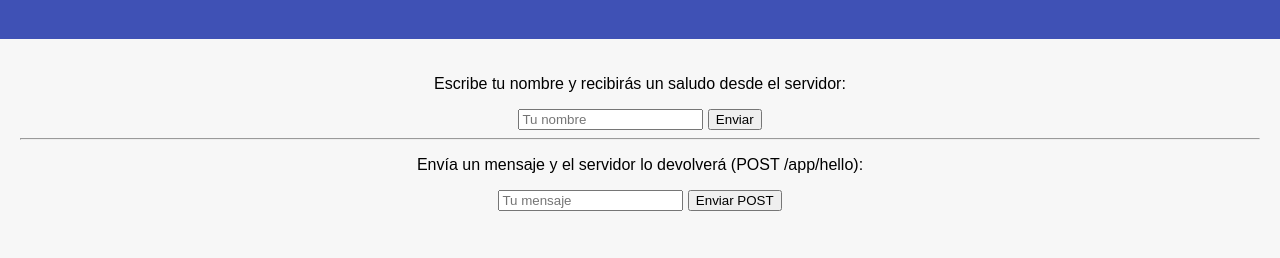
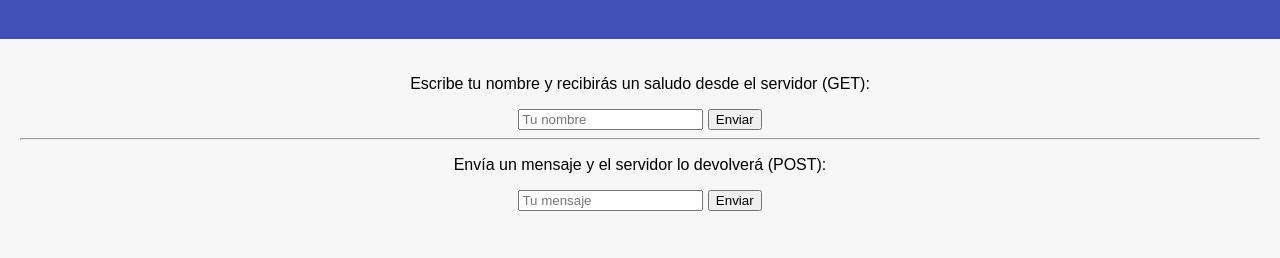
Before and after one commit to SergioBejarano/web-server, a plain HTML site: page www/index.html in a window 1280 px wide. Shown: the part 81-339 px from the top of the page. Drawn offline with Linux system fonts and the light colour scheme.

Commit message:
feat: changes to the text on the website

```diff
--- a/www/index.html
+++ b/www/index.html
@@ -11,16 +11,16 @@
     </header>
 
     <main>
-        <p>Escribe tu nombre y recibirás un saludo desde el servidor:</p>
+        <p>Escribe tu nombre y recibirás un saludo desde el servidor (GET):</p>
         <input type="text" id="name" placeholder="Tu nombre">
         <button onclick="sendGreeting()">Enviar</button>
         <div id="response"></div>
 
         <hr>
 
-        <p>Envía un mensaje y el servidor lo devolverá (POST /app/hello):</p>
+        <p>Envía un mensaje y el servidor lo devolverá (POST):</p>
         <input type="text" id="echo" placeholder="Tu mensaje">
-        <button onclick="sendEcho()">Enviar POST</button>
+        <button onclick="sendEcho()">Enviar</button>
         <div id="echoResponse"></div>
     </main>
 
```
